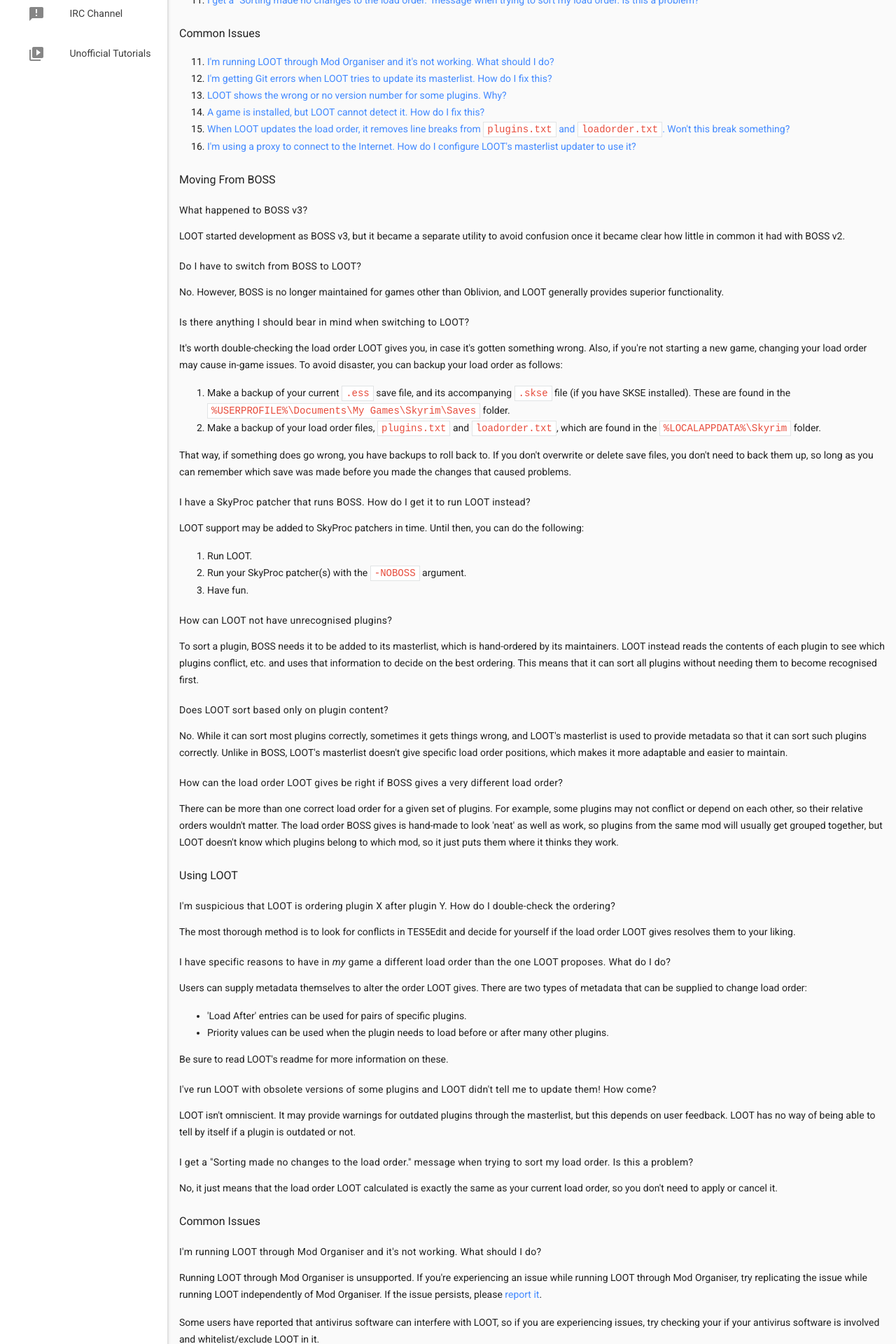
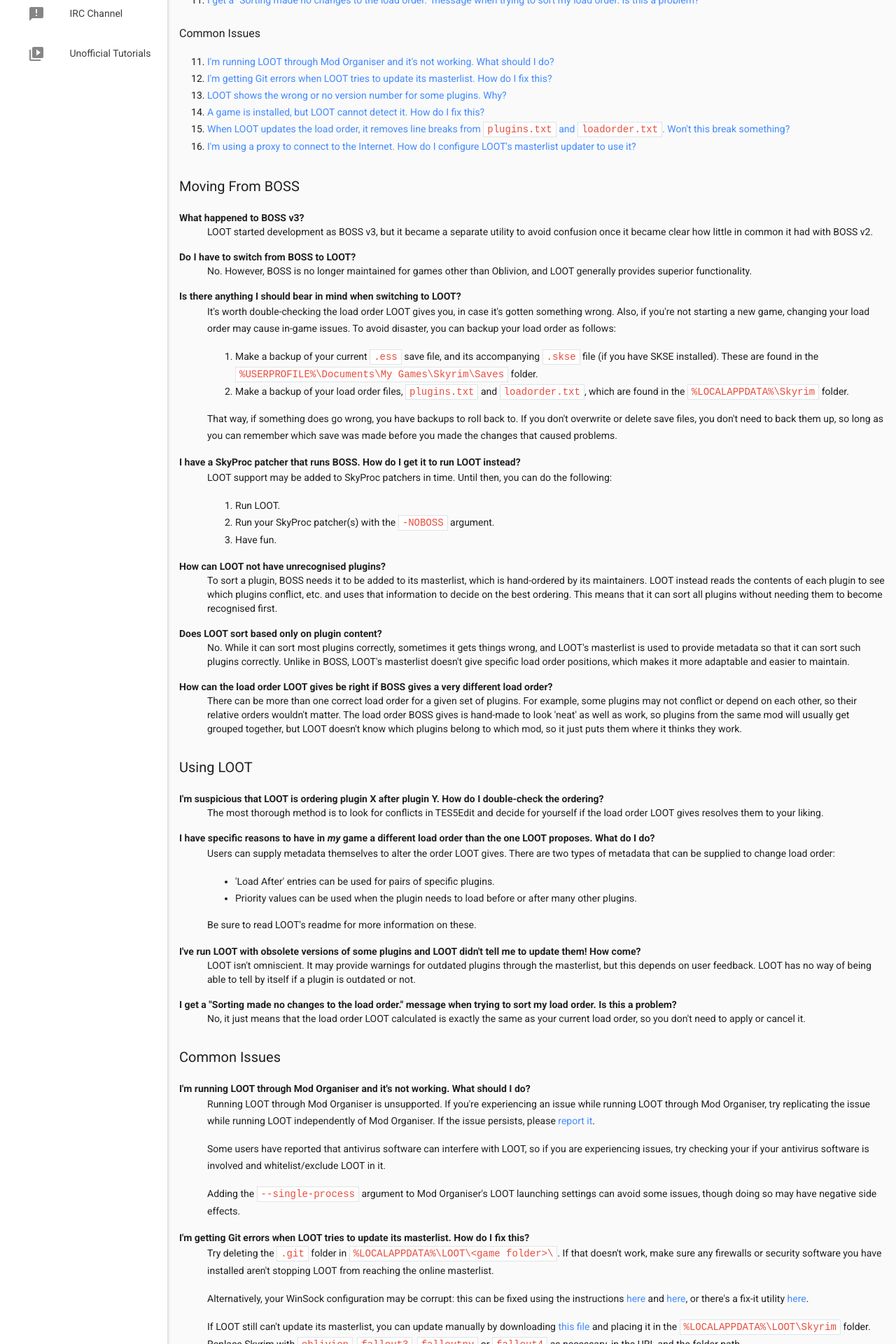
Before and after one commit to loot/loot.github.io, a Jekyll site: the page built from docs/help/LOOT-FAQs.html, in a window 1280 px wide. Shown: the part 490-2410 px from the top of the page at 70% size. Built offline with Jekyll 4.4.1, drawn with Linux system fonts in a browser that asks for light colours; nearby versions of some CDN libraries.

Commit message:
Improve readability of FAQs
Closes #57.

```diff
--- a/css/style.css
+++ b/css/style.css
@@ -160,3 +160,8 @@
 h3:first-child {
   margin-top: 0;
 }
+
+/* Space out definition list items. */
+dt:not(:first-child) {
+  margin-top: 16px;
+}
--- a/docs/help/LOOT-FAQs.html
+++ b/docs/help/LOOT-FAQs.html
@@ -37,18 +37,20 @@
   <li><a href="#proxy">I'm using a proxy to connect to the Internet. How do I configure LOOT's masterlist updater to use it?</a></li>
 </ol>
 
-<h4>Moving From BOSS</h4>
+<h3>Moving From BOSS</h3>
 
-<h5 id="boss-v3">What happened to BOSS v3?</h5>
+<style>
 
-<p>LOOT started development as BOSS v3, but it became a separate utility to avoid confusion once it became clear how little in common it had with BOSS v2.</p>
+</style>
+<dl>
+  <dt id="boss-v3">What happened to BOSS v3?</dt>
+  <dd>LOOT started development as BOSS v3, but it became a separate utility to avoid confusion once it became clear how little in common it had with BOSS v2.</dd>
 
-<h5 id="boss-to-loot">Do I have to switch from BOSS to LOOT?</h5>
+  <dt id="boss-to-loot">Do I have to switch from BOSS to LOOT?</dt>
+  <dd>No. However, BOSS is no longer maintained for games other than Oblivion, and LOOT generally provides superior functionality.</dd>
 
-<p>No. However, BOSS is no longer maintained for games other than Oblivion, and LOOT generally provides superior functionality.</p>
-
-<h5 id="switching-to-loot">Is there anything I should bear in mind when switching to LOOT?</h5>
-
+  <dt id="switching-to-loot">Is there anything I should bear in mind when switching to LOOT?</dt>
+  <dd>
     <p>It's worth double-checking the load order LOOT gives you, in case it's gotten something wrong. Also, if you're not starting a new game, changing your load order may cause in-game issues. To avoid disaster, you can backup your load order as follows:</p>
 
     <ol>
@@ -57,9 +59,10 @@
     </ol>
 
     <p>That way, if something does go wrong, you have backups to roll back to. If you don't overwrite or delete save files, you don't need to back them up, so long as you can remember which save was made before you made the changes that caused problems.</p>
+  </dd>
 
-<h5 id="skyproc-patcher">I have a SkyProc patcher that runs BOSS. How do I get it to run LOOT instead?</h5>
-
+  <dt id="skyproc-patcher">I have a SkyProc patcher that runs BOSS. How do I get it to run LOOT instead?</dt>
+  <dd>
     <p>LOOT support may be added to SkyProc patchers in time. Until then, you can do the following:</p>
 
     <ol>
@@ -67,27 +70,26 @@
       <li>Run your SkyProc patcher(s) with the <code>-NOBOSS</code> argument.</li>
       <li>Have fun.</li>
     </ol>
+  </dd>
 
-<h5 id="unrecognised-plugins">How can LOOT not have unrecognised plugins?</h5>
+  <dt id="unrecognised-plugins">How can LOOT not have unrecognised plugins?</dt>
+  <dd>To sort a plugin, BOSS needs it to be added to its masterlist, which is hand-ordered by its maintainers. LOOT instead reads the contents of each plugin to see which plugins conflict, etc. and uses that information to decide on the best ordering. This means that it can sort all plugins without needing them to become recognised first.</dd>
 
-<p>To sort a plugin, BOSS needs it to be added to its masterlist, which is hand-ordered by its maintainers. LOOT instead reads the contents of each plugin to see which plugins conflict, etc. and uses that information to decide on the best ordering. This means that it can sort all plugins without needing them to become recognised first.</p>
+  <dt id="sort-basis">Does LOOT sort based only on plugin content?</dt>
+  <dd>No. While it can sort most plugins correctly, sometimes it gets things wrong, and LOOT's masterlist is used to provide metadata so that it can sort such plugins correctly. Unlike in BOSS, LOOT's masterlist doesn't give specific load order positions, which makes it more adaptable and easier to maintain.</dd>
 
-<h5 id="sort-basis">Does LOOT sort based only on plugin content?</h5>
+  <dt id="correct-load-order">How can the load order LOOT gives be right if BOSS gives a very different load order?</dt>
+  <dd>There can be more than one correct load order for a given set of plugins. For example, some plugins may not conflict or depend on each other, so their relative orders wouldn't matter. The load order BOSS gives is hand-made to look 'neat' as well as work, so plugins from the same mod will usually get grouped together, but LOOT doesn't know which plugins belong to which mod, so it just puts them where it thinks they work.</dd>
+</dl>
 
-<p>No. While it can sort most plugins correctly, sometimes it gets things wrong, and LOOT's masterlist is used to provide metadata so that it can sort such plugins correctly. Unlike in BOSS, LOOT's masterlist doesn't give specific load order positions, which makes it more adaptable and easier to maintain.</p>
+<h3>Using LOOT</h3>
 
-<h5 id="correct-load-order">How can the load order LOOT gives be right if BOSS gives a very different load order?</h5>
+<dl>
+  <dt id="check-the-ordering">I'm suspicious that LOOT is ordering plugin X after plugin Y. How do I double-check the ordering?</dt>
+  <dd>The most thorough method is to look for conflicts in TES5Edit and decide for yourself if the load order LOOT gives resolves them to your liking.</dd>
 
-<p>There can be more than one correct load order for a given set of plugins. For example, some plugins may not conflict or depend on each other, so their relative orders wouldn't matter. The load order BOSS gives is hand-made to look 'neat' as well as work, so plugins from the same mod will usually get grouped together, but LOOT doesn't know which plugins belong to which mod, so it just puts them where it thinks they work.</p>
-
-<h4>Using LOOT</h4>
-
-<h5 id="check-the-ordering">I'm suspicious that LOOT is ordering plugin X after plugin Y. How do I double-check the ordering?</h5>
-
-<p>The most thorough method is to look for conflicts in TES5Edit and decide for yourself if the load order LOOT gives resolves them to your liking.</p>
-
-<h5 id="different-load-order">I have specific reasons to have in <em>my</em> game a different load order than the one LOOT proposes. What do I do?</h5>
-
+  <dt id="different-load-order">I have specific reasons to have in <em>my</em> game a different load order than the one LOOT proposes. What do I do?</dt>
+  <dd>
     <p>Users can supply metadata themselves to alter the order LOOT gives. There are two types of metadata that can be supplied to change load order:</p>
 
     <ul>
@@ -96,49 +98,50 @@
     </ul>
 
     <p>Be sure to read LOOT's readme for more information on these.</p>
+  </dd>
 
-<h5 id="obsolete-versions">I've run LOOT with obsolete versions of some plugins and LOOT didn't tell me to update them! How come?</h5>
+  <dt id="obsolete-versions">I've run LOOT with obsolete versions of some plugins and LOOT didn't tell me to update them! How come?</dt>
+  <dd>LOOT isn't omniscient. It may provide warnings for outdated plugins through the masterlist, but this depends on user feedback. LOOT has no way of being able to tell by itself if a plugin is outdated or not.</dd>
 
-<p>LOOT isn't omniscient. It may provide warnings for outdated plugins through the masterlist, but this depends on user feedback. LOOT has no way of being able to tell by itself if a plugin is outdated or not.</p>
+  <dt id="sorting-no-changes">I get a "Sorting made no changes to the load order." message when trying to sort my load order. Is this a problem?</dt>
+  <dd>No, it just means that the load order LOOT calculated is exactly the same as your current load order, so you don't need to apply or cancel it.</dd>
+</dl>
 
+<h3>Common Issues</h3>
 
-<h5 id="sorting-no-changes">I get a "Sorting made no changes to the load order." message when trying to sort my load order. Is this a problem?</h5>
-
-<p>No, it just means that the load order LOOT calculated is exactly the same as your current load order, so you don't need to apply or cancel it.</p>
-
-<h4>Common Issues</h4>
-
-<h5 id="mo">I'm running LOOT through Mod Organiser and it's not working. What should I do?</h5>
-
+<dl>
+  <dt id="mo">I'm running LOOT through Mod Organiser and it's not working. What should I do?</dt>
+  <dd>
     <p>Running LOOT through Mod Organiser is unsupported. If you're experiencing an issue while running LOOT through Mod Organiser, try replicating the issue while running LOOT independently of Mod Organiser. If the issue persists, please <a href="How-To-Report-Issues-Helpfully.html">report it</a>.</p>
 
     <p>Some users have reported that antivirus software can interfere with LOOT, so if you are experiencing issues, try checking your if your antivirus software is involved and whitelist/exclude LOOT in it.</p>
 
     <p>Adding the <code>--single-process</code> argument to Mod Organiser's LOOT launching settings can avoid some issues, though doing so may have negative side effects.</p>
+  </dd>
 
-<h5 id="git-errors">I'm getting Git errors when LOOT tries to update its masterlist. How do I fix this?</h5>
-
+  <dt id="git-errors">I'm getting Git errors when LOOT tries to update its masterlist. How do I fix this?</dt>
+  <dd>
     <p>Try deleting the <code>.git</code> folder in <code>%LOCALAPPDATA%\LOOT\&lt;game folder&gt;\</code>. If that doesn't work, make sure any firewalls or security software you have installed aren't stopping LOOT from reaching the online masterlist.</p>
 
     <p>Alternatively, your WinSock configuration may be corrupt: this can be fixed using the instructions <a href="https://support.microsoft.com/kb/817571">here</a> and <a href="https://support.microsoft.com/kb/318584">here</a>, or there's a fix-it utility <a href="http://h10025.www1.hp.com/ewfrf/wc/document?cc=uk&amp;lc=en&amp;docname=c01184567">here</a>.</p>
 
     <p>If LOOT still can't update its masterlist, you can update manually by downloading <a href="https://raw.githubusercontent.com/loot/skyrim/master/masterlist.yaml">this file</a> and placing it in the <code>%LOCALAPPDATA%\LOOT\Skyrim</code> folder. Replace Skyrim with <code>oblivion</code>, <code>fallout3</code>, <code>falloutnv</code> or <code>fallout4</code> as necessary, in the URL and the folder path.</p>
+  </dd>
 
-<h5 id="no-version-number">LOOT shows the wrong or no version number for some plugins. Why?</h5>
+  <dt id="no-version-number">LOOT shows the wrong or no version number for some plugins. Why?</dt>
+  <dd>As version numbers are supplied by mod authors in a wide range of formats and LOOT has to detect as many as possible, it occasionally identifies parts of some descriptions as version numbers incorrectly. Authors can also forget to update their plugins' version numbers. When in doubt, check the version number given in a mod's readme.</dd>
 
-<p>As version numbers are supplied by mod authors in a wide range of formats and LOOT has to detect as many as possible, it occasionally identifies parts of some descriptions as version numbers incorrectly. Authors can also forget to update their plugins' version numbers. When in doubt, check the version number given in a mod's readme.</p>
-
-<h5 id="game-not-detected">A game is installed, but LOOT cannot detect it. How do I fix this?</h5>
-
+  <dt id="game-not-detected">A game is installed, but LOOT cannot detect it. How do I fix this?</dt>
+  <dd>
     <p>Steam removes the game's Registry entry when the game is updated or its cache is verified. Run the game's launcher to add the Registry entry back again. LOOT will then be able to detect the game.</p>
     <p>Another cause may be that the game is installed in a location where you does not have read permissions, in which case LOOT cannot read your plugins, and so treats the game as undetected. Try checking the game path's permissions, and ensuring you have read access.</p>
+  </dd>
 
-<h5 id="line-breaks">When LOOT updates the load order, it removes line breaks from <code>plugins.txt</code> and <code>loadorder.txt</code>. Won't this break something?</h5>
+  <dt id="line-breaks">When LOOT updates the load order, it removes line breaks from <code>plugins.txt</code> and <code>loadorder.txt</code>. Won't this break something?</dt>
+  <dd>LOOT has just replaced the <code>CR LF</code> line breaks with <code>LF</code> line breaks. It doesn't make any difference to the game.</dd>
 
-<p>LOOT has just replaced the <code>CR LF</code> line breaks with <code>LF</code> line breaks. It doesn't make any difference to the game.</p>
-
-<h5 id="proxy">I'm using a proxy to connect to the Internet. How do I configure LOOT's masterlist updater to use it?</h5>
-
+  <dt id="proxy">I'm using a proxy to connect to the Internet. How do I configure LOOT's masterlist updater to use it?</dt>
+  <dd>
     <p>First of all, LOOT only supports unauthenticated proxies, so if your proxy requires some form of authentication, LOOT won't be able to use it directly.</p>
 
     <p>If your proxy is unauthenticated, LOOT will use the <code>https_proxy</code> environmental variable. If your proxy configuration doesn't already set it, you can do so in Windows by:</p>
@@ -152,3 +155,5 @@
       <li>Click "OK", then "OK" in the Environmental Variables dialog.</li>
       <li>Relaunch LOOT.</li>
     </ol>
+  </dd>
+</dl>
```
Lines whose indentation alone changed are shown as unchanged.
